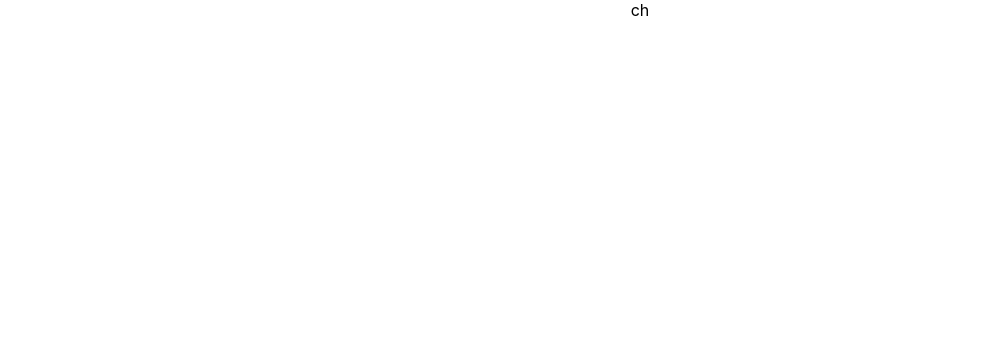
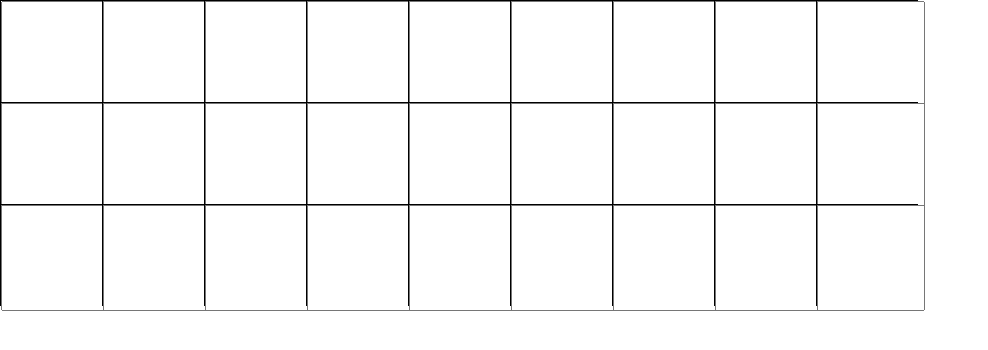
Before and after one commit to wkstar/react-sudoku, a React (Create React App) app: page / in a window 1280 px wide. Shown: the top 350 px of the page, without its empty margins (0-988 px from the left). Built offline with nearby package versions, Linux system fonts and the light colour scheme.

Commit message:
validation

```diff
--- a/src/components/Cell.jsx
+++ b/src/components/Cell.jsx
@@ -1,16 +1,20 @@
 import React, { useState } from 'react';
+import styles from './Cell.module.css';
 
 export default function Cell() {
-  const [name, setName] = useState('Brian');
+  const [answer, setAnswer] = useState('');
 
-  const handleNameChange = event => {
-    setName(event.target.value);
+  const handleAnswerChange = event => {
+    const newAnswer = event.target.value;
+    const isCorrectFormat = /^[0-9]$|^$/g.test(newAnswer);
+    if (isCorrectFormat) {
+      setAnswer(newAnswer);
+    }
   };
 
   return (
-    <div>
-      <input onChange={handleNameChange} />
-      <div>Hi</div>
+    <div className={styles.cell}>
+      <input className={styles.cell_input} value={answer} onChange={handleAnswerChange} />
     </div>
   );
 }
--- /dev/null
+++ b/src/components/Cell.module.css
@@ -0,0 +1,12 @@
+.cell {
+	height: 100px;
+	width: 100px;
+	border: solid 1px black;
+}
+
+.cell_input {
+	height: 100%;
+	width: 100%;
+	font-size: xx-large;
+	text-align: center;
+}
--- a/src/components/Layout.js
+++ b/src/components/Layout.js
@@ -1,7 +1,43 @@
-import React, { useState } from 'react';
+import React from 'react';
+import Cell from './Cell';
+import styles from './Layout.module.css';
 
 export const Layout = function() {
-  const con = useState('Brian');
-  console.log({ con });
-  return <div>ch</div>;
+  return (
+    <div className={styles.layout}>
+      <div className={styles['layout-row']}>
+        <Cell />
+        <Cell />
+        <Cell />
+        <Cell />
+        <Cell />
+        <Cell />
+        <Cell />
+        <Cell />
+        <Cell />
+      </div>
+      <div className={styles['layout-row']}>
+        <Cell />
+        <Cell />
+        <Cell />
+        <Cell />
+        <Cell />
+        <Cell />
+        <Cell />
+        <Cell />
+        <Cell />
+      </div>
+      <div className={styles['layout-row']}>
+        <Cell />
+        <Cell />
+        <Cell />
+        <Cell />
+        <Cell />
+        <Cell />
+        <Cell />
+        <Cell />
+        <Cell />
+      </div>
+    </div>
+  );
 };
--- /dev/null
+++ b/src/components/Layout.module.css
@@ -0,0 +1,6 @@
+.layout {
+
+}
+.layout-row {
+	display: flex;
+}
```
